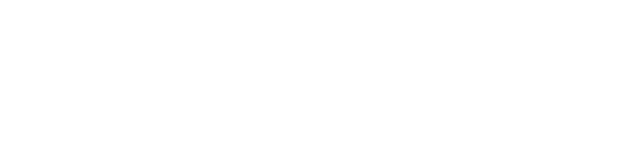
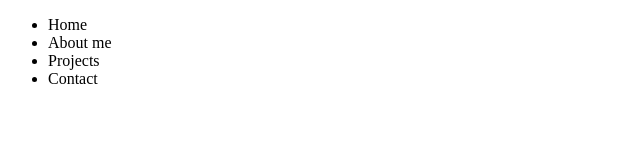
Before and after one commit to williamjlino/site-portfolio, a plain HTML site: page index.html in a window 1280 px wide. Shown: the whole page, without its empty margins (0-640 px from the left). Drawn offline with Linux system fonts and the light colour scheme.

Commit message:
first steps, adding some structure on page

```diff
--- a/index.html
+++ b/index.html
@@ -7,7 +7,32 @@
 </head>
 <body>
 
+    <header>
+        <nav>
+            <ul>
+                <li>Home</li>
+                <li>About me</li>
+                <li>Projects</li>
+                <li>Contact</li>
 
+
+
+            </ul>
+        </nav>
+    </header>
+
+    <main>
+
+    </main>
+
+    <aside>
+
+    </aside>
+
+
+    <footer>
+
+    </footer>
 
 </body>
 </html>
```
